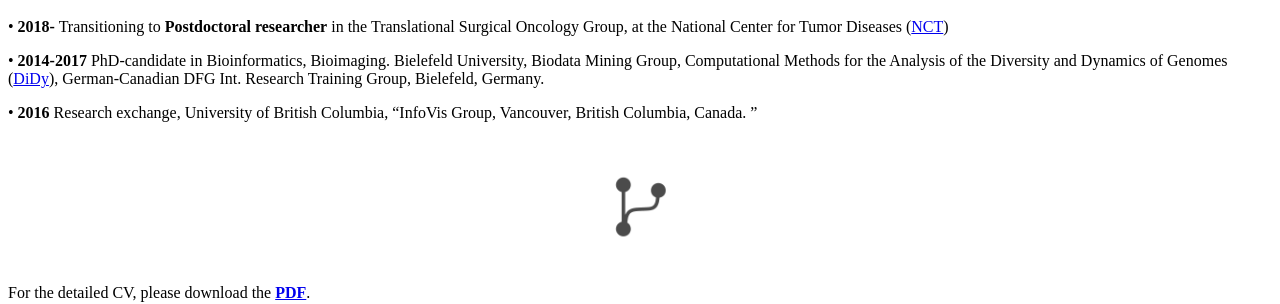
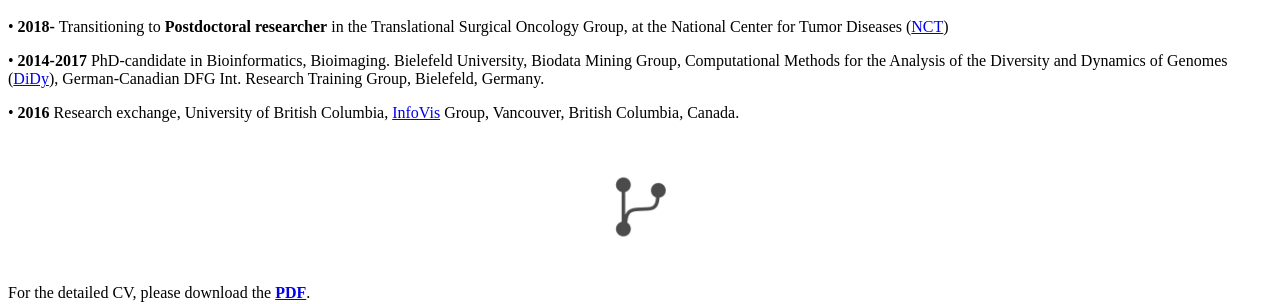
Before and after one commit to ghattab/ghattab.github.io, a Jekyll site: the page built from cv.md, in a window 1280 px wide. Shown: the part 1000-1304 px from the top of the page. Built offline with Jekyll 4.4.1, drawn with Linux system fonts in a browser that asks for light colours.

Commit message:
justify cv wrap

```diff
--- a/_layouts/cv.html
+++ b/_layouts/cv.html
@@ -43,7 +43,7 @@
   </div>
   <article>
     <h1>{{ page.title }}</h1>
-    <div class="article-wrap">
+    <div align="justify" class="article-wrap">
 
 
 <!--    <p align="center" class=bottom-small><img src="{{ site.url }}/images/cv/current.png" alt="" width="70" height="70"></p>-->
@@ -51,7 +51,7 @@
 Most recent:
     <p align="left">&#8226 <strong>2018-</strong> Transitioning to <strong>Postdoctoral researcher</strong> in the Translational Surgical Oncology Group, at the National Center for Tumor Diseases (<a href="https://www.nct-dresden.de/en.html">NCT</a>)</p>
     <p align="left">&#8226 <strong>2014-2017</strong> PhD-candidate in Bioinformatics, Bioimaging. Bielefeld University, Biodata Mining Group, Computational Methods for the Analysis of the Diversity and Dynamics of Genomes (<a href="https//didy.uni-bielefeld.de/">DiDy</a>), German-Canadian DFG Int. Research Training Group, Bielefeld, Germany.</p>
-    <p align="left">&#8226 <strong>2016</strong> Research exchange, University of British Columbia, <q href="http://www.cs.ubc.ca/group/infovis/">InfoVis</a> Group, Vancouver, British Columbia, Canada.
+    <p align="left">&#8226 <strong>2016</strong> Research exchange, University of British Columbia, <a href="http://www.cs.ubc.ca/group/infovis/">InfoVis</a> Group, Vancouver, British Columbia, Canada.
     <p align="left"></p>
     <br>
 
```
